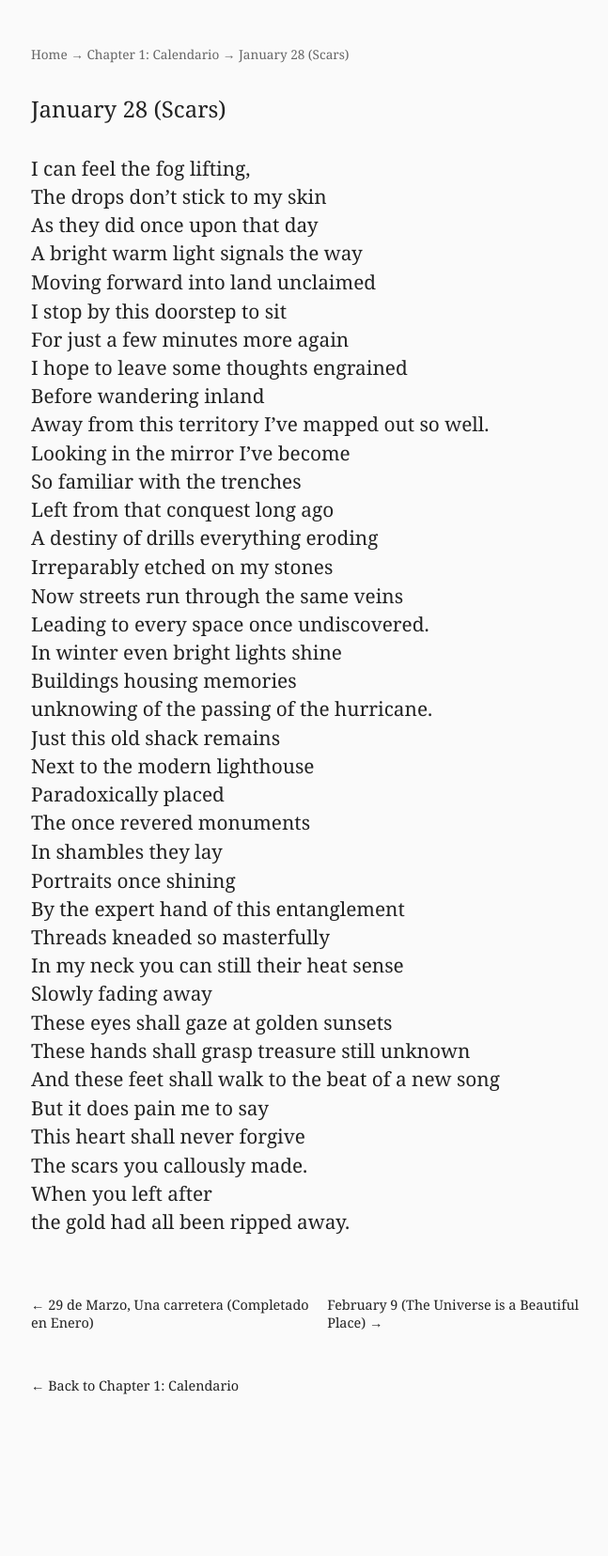
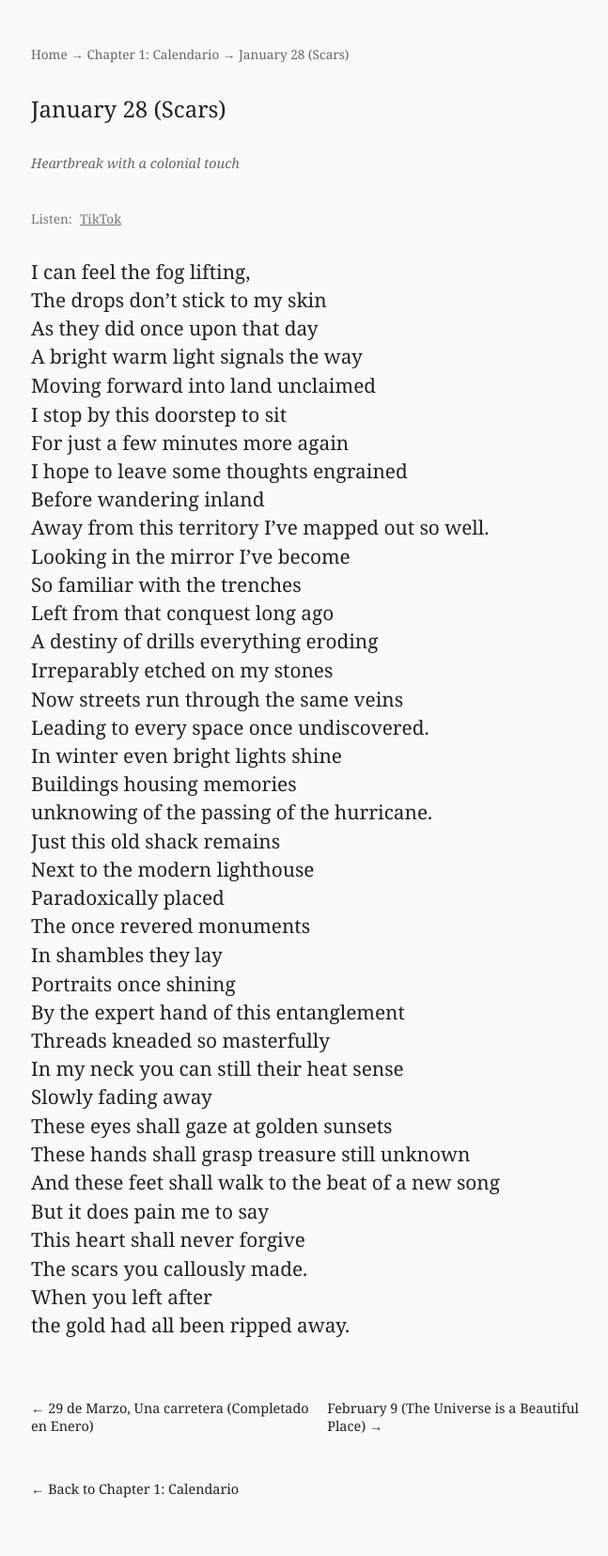
Before and after one commit to thedancingneutrino/thedancingneutrino.github.io, a Jekyll site: the page built from poems/January29.md, in a window 1280 px wide. Shown: the whole page at 94% size, without its empty margins (307-954 px from the left). Built offline with Jekyll 4.4.1, drawn with Linux system fonts in a browser that asks for light colours; before the commit the page ends 1546 px from its top, so only the background shows below that.

Commit message:
Update January29.md

```diff
--- a/poems/January29.md
+++ b/poems/January29.md
@@ -3,6 +3,9 @@ layout: poem
 title: "January 28 (Scars)"
 collection: ch1
 order: 9
+blurb: Heartbreak with a colonial touch
+tiktok: https://www.tiktok.com/@thedancingneutrino/video/7496527933851421974
+instagram:: https://www.instagram.com/p/DIy1HsxNTmV/
 ---
 
 I can feel the fog lifting,
```
